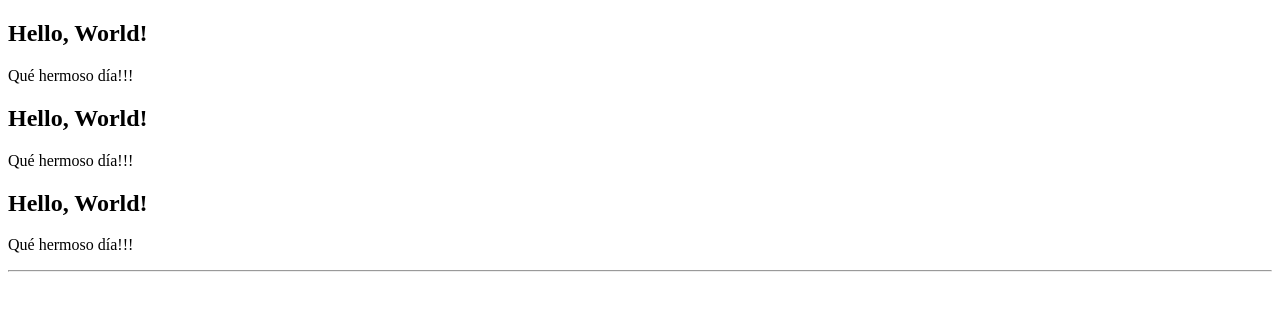
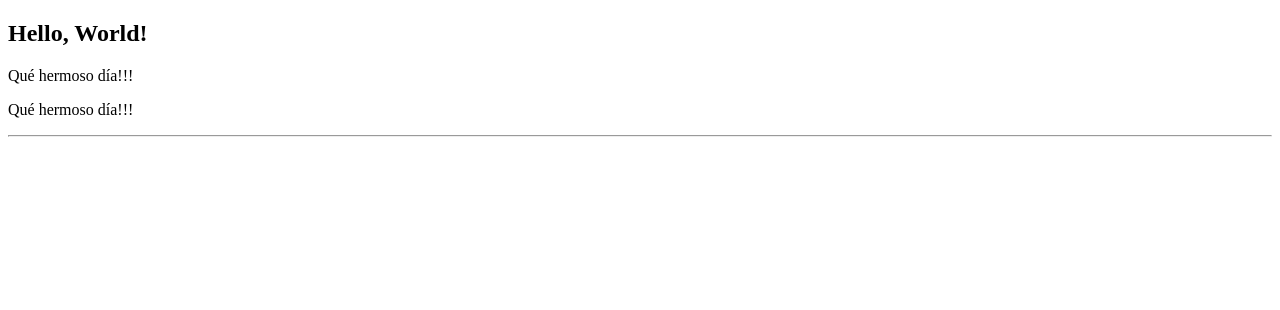
Before and after one commit to MarcosMarcoski/Ejercicios-React, a React (Vite) app in the folder vite-project/ejercicios/: page / in a window 1280 px wide. Shown: the top 310 px of the page. Built offline with nearby package versions, Linux system fonts and the light colour scheme.

Commit message:
ejercicio-11

```diff
--- a/vite-project/ejercicios/src/App.jsx
+++ b/vite-project/ejercicios/src/App.jsx
@@ -1,12 +1,14 @@
 import { HelloWorld } from "./componentes/HelloWorld";
+import { Mensaje } from "./componentes/Mensaje";
 
 export function App() {
   return (
     <div>
       <HelloWorld />
-      <HelloWorld />
-      <HelloWorld />
-      {/* se repetirá tantas veces como quieras en el navegador */}
+      <Mensaje/>
+
+      {/* sí, ya que es otro componente creado por separado y lo podemos reutilizar. En en el navegador saldrá debajo del Hello */}
+
       <hr />
     </div>
   );
```
